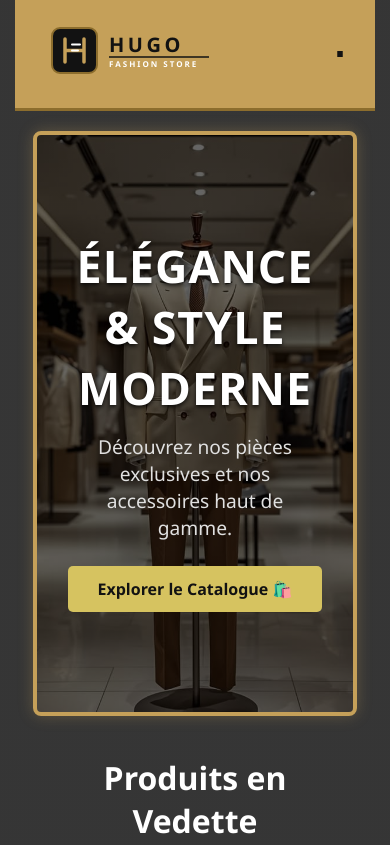
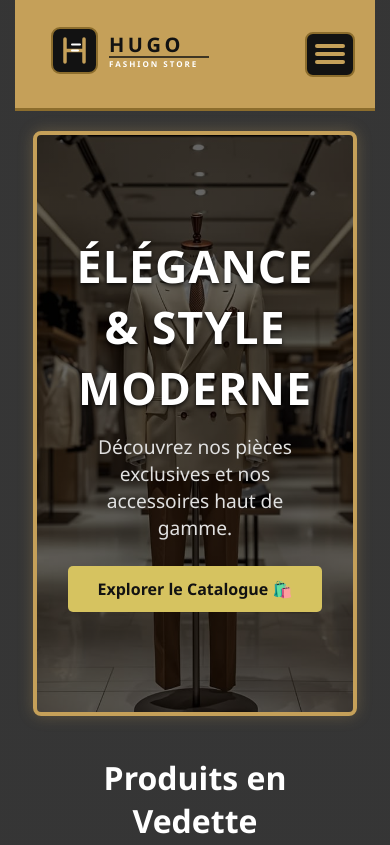
Before and after one commit to H4CK3RST4R/hugo-fashion-store, a plain HTML site: page index.html in a window 390 px wide. Shown: the top 845 px of the page. Drawn offline with Linux system fonts and the light colour scheme.

Commit message:
Bouton hamburger taille fixe et fond contraste

```diff
--- a/style.css
+++ b/style.css
@@ -479,36 +479,38 @@ footer {
   }
 }
 
-//* =========================================================
-   STYLE BOUTON HAMBURGER (Taille Boostée & Incontournable)
+/* =========================================================
+   BOUTON HAMBURGER FORCE (TAILLE MAXI ET VISIBLE)
    ========================================================= */
 .menu-toggle {
     display: none;
     flex-direction: column !important;
-    justify-content: space-between !important;
-    width: 45px !important;            /* Taille bien visible */
-    height: 35px !important;           /* Hauteur adaptée */
-    background: transparent !important;
-    border: 2px solid #121212 !important; /* Cadre élégant pour mieux le repérer */
-    border-radius: 6px !important;
+    justify-content: space-around !important;
+    width: 50px !important;             /* Largeur bien grande */
+    height: 45px !important;            /* Hauteur confortable */
+    min-width: 50px !important;         /* Empêche le logo de l'écraser */
+    min-height: 45px !important;
+    background: #121212 !important;     /* Fond noir pour ressortir sur l'entête doré */
+    border: 2px solid #8C6D2D !important;/* Bordure dorée élégante */
+    border-radius: 8px !important;
     cursor: pointer !important;
-    padding: 6px !important;           /* Confort au toucher */
+    padding: 8px !important;
     z-index: 1001 !important;
     box-sizing: border-box !important;
 }
 
 .menu-toggle .bar {
-    height: 4px !important;            /* Épaisseur des traits */
+    height: 4px !important;             /* Épaisseur des traits */
     width: 100% !important;
-    background-color: #121212 !important;
-    border-radius: 2px !important;
+    background-color: #C5A059 !important;/* Couleur dorée des barres */
+    border-radius: 3px !important;
     transition: all 0.3s ease-in-out !important;
     display: block !important;
 }
 
 /* Animation en X au clic */
 .menu-toggle.open .bar:nth-child(1) {
-    transform: translateY(8.5px) rotate(45deg) !important;
+    transform: translateY(10px) rotate(45deg) !important;
 }
 
 .menu-toggle.open .bar:nth-child(2) {
@@ -516,5 +518,5 @@ footer {
 }
 
 .menu-toggle.open .bar:nth-child(3) {
-    transform: translateY(-8.5px) rotate(-45deg) !important;
+    transform: translateY(-10px) rotate(-45deg) !important;
 }
```
